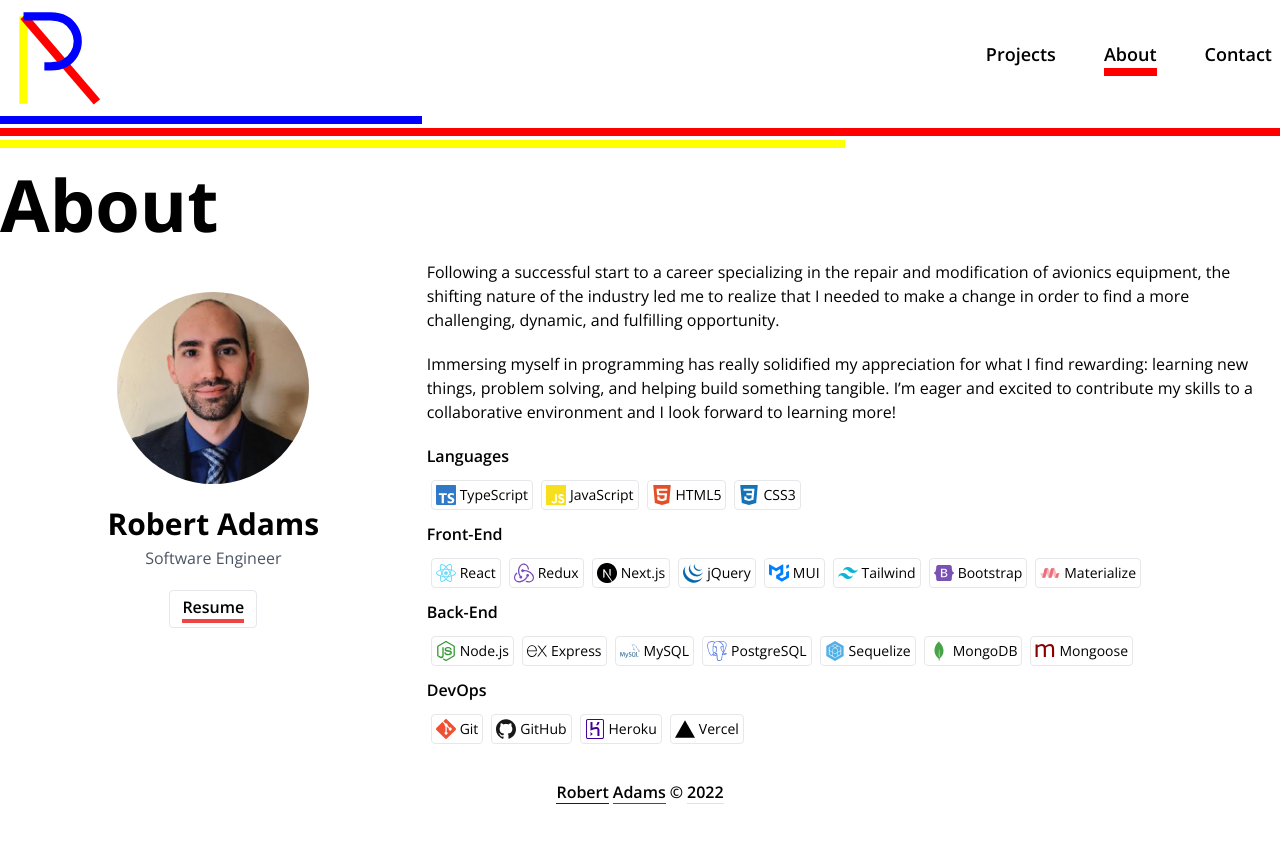
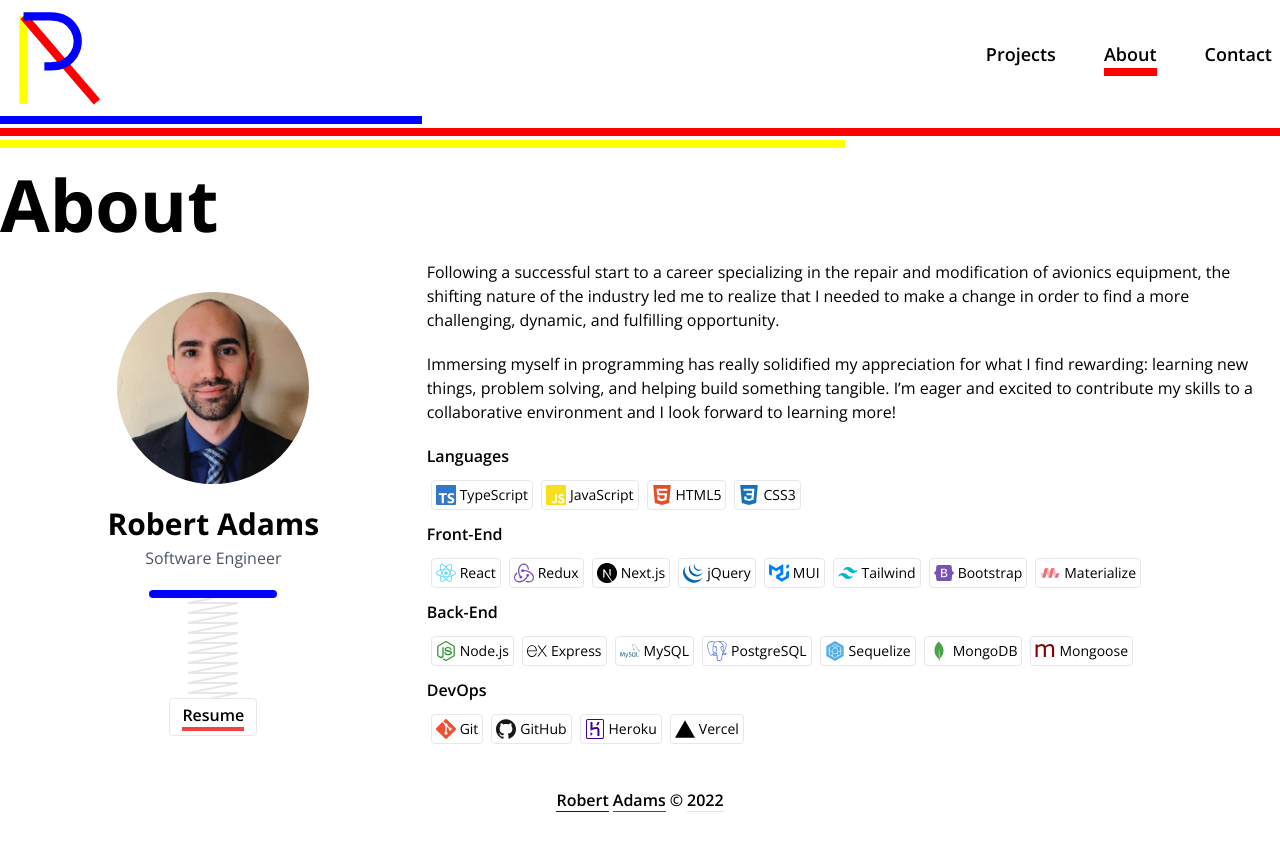
Before and after one commit to r0b4dams/portfolio, a Next.js app: page /about in a window 1280 px wide. Built offline with nearby package versions, Linux system fonts and the light colour scheme.

Commit message:
implemented spring element and animation

```diff
--- a/pages/about.tsx
+++ b/pages/about.tsx
@@ -33,6 +33,60 @@ const bks = [
   'mongoose',
 ];
 const dvs = ['git', 'github', 'heroku', 'vercel'];
+
+const ResumeSpring: React.FC<{}> = () => {
+  const [{ y }, spr] = useSpring(() => ({ y: 0.25 }));
+  useEffect(() => {
+    spr.start({
+      y: 1,
+      config: {
+        mass: 1,
+        tension: 125,
+        friction: 3,
+      },
+    });
+  }, []);
+
+  return (
+    <div className='flex flex-col items-center relative'>
+      <div className='h-2 rounded bg-[#0000ff] w-32' />
+      <animated.svg
+        style={{ scaleY: y.to((y) => y) }}
+        id='spring'
+        className='origin-top'
+        width='50px'
+        height='100px'
+        viewBox='0 0 210 297'
+        xmlns='http://www.w3.org/2000/svg'
+      >
+        <path
+          fill='none'
+          stroke='#e7e7e7'
+          strokeOpacity='1'
+          strokeWidth='8px'
+          strokeLinecap='round'
+          strokeLinejoin='round'
+          d='M 105,-61.5 0,-40.5 H 210 L 0,1.5 H 210 L 0,43.5 H 210 L 0,85.5 h 210 l -210,42 h 210 l -210,42 h 210 l -210,42 h 210 l -210,42 h 210 l -210,42 h 210 l -210,42 h 210 l -105,21 v 0 0'
+        />
+      </animated.svg>
+
+      <animated.div
+        style={{ translateY: y.to((y) => (100 * y) - 100) }}
+        className='py-1 px-3 mb-5 relative z-10 border rounded bg-white'
+      >
+        <a
+          href='https://docs.google.com/document/d/19xx33HJgE1exxapGl27CtC0BB-9VG4i79WCdg-UFkfk/edit?usp=sharing'
+          target='_blank'
+          rel='noopener noreferrer'
+          className='font-semibold '
+        >
+          Resume
+        </a>
+        <div className='origin-center h-1 bg-red-500' />
+      </animated.div>
+    </div>
+  );
+};
 
 const About: NextPage = () => {
   const [avatar, avAPI] = useSpring(() => ({ scale: 0 }));
@@ -82,21 +136,7 @@ const About: NextPage = () => {
               Robert Adams
             </h2>
             <p className='text-gray-600 pb-5'>Software Engineer</p>
-
-            <div className='py-1 px-3 mb-5 border rounded hover:scale-110 duration-200'>
-              <a
-                href='https://docs.google.com/document/d/19xx33HJgE1exxapGl27CtC0BB-9VG4i79WCdg-UFkfk/edit?usp=sharing'
-                target='_blank'
-                rel='noopener noreferrer'
-                className='font-semibold'
-              >
-                Resume
-              </a>
-              <animated.div
-                style={resume}
-                className='origin-center h-1 bg-red-500'
-              ></animated.div>
-            </div>
+            <ResumeSpring />
           </div>
 
           <div className='md:w-2/3 space-y-5'>
```
